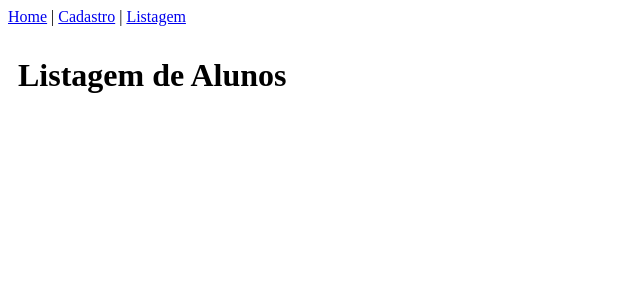
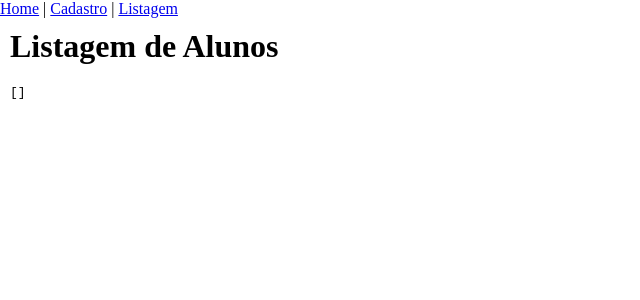
Before and after one commit to joaoemanuel-p/sistema-alunos, a React (Vite) app: page /listagem in a window 1280 px wide. Shown: the top 300 px of the page, without its empty margins (0-640 px from the left). Built offline with nearby package versions, Linux system fonts and the light colour scheme.

Commit message:
feat: implementa context api. Fecha #6

```diff
--- a/src/App.jsx
+++ b/src/App.jsx
@@ -1,4 +1,4 @@
-import { BrowserRouter, Routes, Route } from "react-router-dom";
+import { Routes, Route } from "react-router-dom";
 
 import Home from "./pages/Home/Home";
 import Cadastro from "./pages/Cadastro/Cadastro";
@@ -6,13 +6,11 @@ import Listagem from "./pages/Listagem/Listagem";
 
 function App() {
   return (
-    <BrowserRouter>
-      <Routes>
-        <Route path="/" element={<Home />} />
-        <Route path="/cadastro" element={<Cadastro />} />
-        <Route path="/listagem" element={<Listagem />} />
-      </Routes>
-    </BrowserRouter>
+    <Routes>
+      <Route path="/" element={<Home />} />
+      <Route path="/cadastro" element={<Cadastro />} />
+      <Route path="/listagem" element={<Listagem />} />
+    </Routes>
   );
 }
 
--- /dev/null
+++ b/src/context/AlunoContext.jsx
@@ -0,0 +1,36 @@
+import { createContext, useContext, useState } from "react";
+
+const AlunoContext = createContext();
+
+export function AlunoProvider({ children }) {
+  const [alunos, setAlunos] = useState([]);
+
+  function adicionarAluno(nome, email, curso) {
+    const novoAluno = {
+      id: Date.now(),
+      nome,
+      email,
+      curso,
+    };
+
+    setAlunos((alunosAnteriores) => [
+      ...alunosAnteriores,
+      novoAluno,
+    ]);
+  }
+
+  return (
+    <AlunoContext.Provider
+      value={{
+        alunos,
+        adicionarAluno,
+      }}
+    >
+      {children}
+    </AlunoContext.Provider>
+  );
+}
+
+export function useAluno() {
+  return useContext(AlunoContext);
+}
--- a/src/main.jsx
+++ b/src/main.jsx
@@ -1,9 +1,18 @@
 import React from "react";
 import ReactDOM from "react-dom/client";
+import { BrowserRouter } from "react-router-dom";
+
 import App from "./App";
+import { AlunoProvider } from "./context/AlunoContext";
+
+import "./index.css";
 
 ReactDOM.createRoot(document.getElementById("root")).render(
   <React.StrictMode>
-    <App />
+    <BrowserRouter>
+      <AlunoProvider>
+        <App />
+      </AlunoProvider>
+    </BrowserRouter>
   </React.StrictMode>
 );
--- a/src/pages/Cadastro/Cadastro.jsx
+++ b/src/pages/Cadastro/Cadastro.jsx
@@ -1,13 +1,15 @@
 import { useState } from "react";
 import Layout from "../../components/Layout/Layout";
+import { useAluno } from "../../context/AlunoContext";
 import "./Cadastro.css";
 
 function Cadastro() {
   const [nome, setNome] = useState("");
   const [email, setEmail] = useState("");
   const [curso, setCurso] = useState("");
+  const [erros, setErros] = useState({});
 
-  const [erros, setErros] = useState({});
+  const { adicionarAluno } = useAluno();
 
   function handleSubmit(event) {
     event.preventDefault();
@@ -33,13 +35,7 @@ function Cadastro() {
       return;
     }
 
-    console.log("FORMULÁRIO ENVIADO");
-
-    console.log({
-      nome,
-      email,
-      curso,
-    });
+    adicionarAluno(nome, email, curso);
 
     setNome("");
     setEmail("");
@@ -52,43 +48,48 @@ function Cadastro() {
       <h1>Cadastro de Alunos</h1>
 
       <form onSubmit={handleSubmit}>
-        {/* NOME */}
         <div>
           <label htmlFor="nome">Nome</label>
           <input
             id="nome"
             type="text"
             value={nome}
-            onChange={(e) => setNome(e.target.value)}
+            onChange={(event) => setNome(event.target.value)}
           />
-          {erros.nome && <p className="erro">{erros.nome}</p>}
+          {erros.nome && (
+            <p className="erro">{erros.nome}</p>
+          )}
         </div>
 
-        {/* EMAIL */}
         <div>
           <label htmlFor="email">E-mail</label>
           <input
             id="email"
             type="email"
             value={email}
-            onChange={(e) => setEmail(e.target.value)}
+            onChange={(event) => setEmail(event.target.value)}
           />
-          {erros.email && <p className="erro">{erros.email}</p>}
+          {erros.email && (
+            <p className="erro">{erros.email}</p>
+          )}
         </div>
 
-        {/* CURSO */}
         <div>
           <label htmlFor="curso">Curso</label>
           <input
             id="curso"
             type="text"
             value={curso}
-            onChange={(e) => setCurso(e.target.value)}
+            onChange={(event) => setCurso(event.target.value)}
           />
-          {erros.curso && <p className="erro">{erros.curso}</p>}
+          {erros.curso && (
+            <p className="erro">{erros.curso}</p>
+          )}
         </div>
 
-        <button type="submit">Cadastrar Aluno</button>
+        <button type="submit">
+          Cadastrar Aluno
+        </button>
       </form>
     </Layout>
   );
--- a/src/pages/Listagem/Listagem.jsx
+++ b/src/pages/Listagem/Listagem.jsx
@@ -1,10 +1,17 @@
 import "./Listagem.css";
 import Layout from "../../components/Layout/Layout";
+import { useAluno } from "../../context/AlunoContext";
 
 function Listagem() {
+  const { alunos } = useAluno();
+
   return (
     <Layout>
       <h1>Listagem de Alunos</h1>
+
+      <pre>
+        {JSON.stringify(alunos, null, 2)}
+      </pre>
     </Layout>
   );
 }
```
